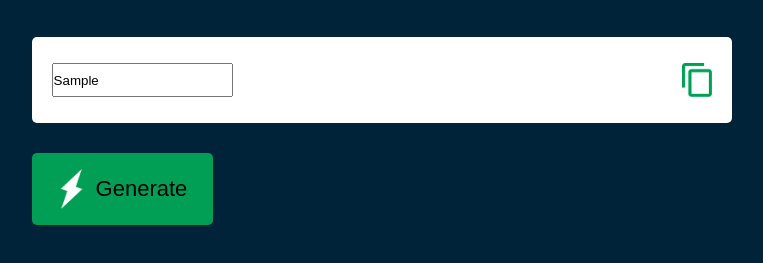
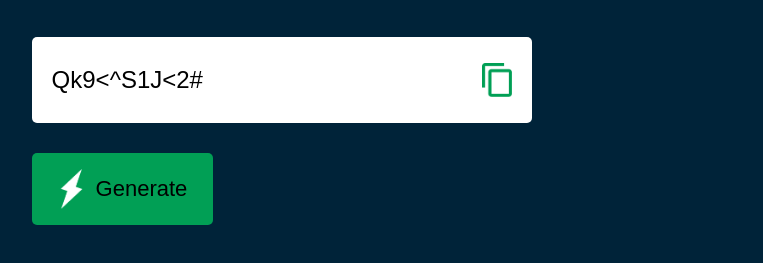
Before and after one commit to raut-jagdish/Random-Password, a plain HTML site: page index.html in a window 1280 px wide. Both pictures are taken after typing "Sample" into the empty fields and a click on the button "Generate". Shown: the part 271-534 px from the top of the page, without its empty margins (122-885 px from the left). Drawn offline with Linux system fonts and the light colour scheme.

Commit message:
Add files via upload

```diff
--- a/index.css
+++ b/index.css
@@ -12,7 +12,7 @@ body{
 .container{
     margin:12%;
     width: 90%;
-    max-width: 700px;
+    max-width: 500px;
 }
 
 .display{
@@ -62,3 +62,9 @@ body{
     border-radius: 5px;
     cursor: pointer;
 }
+
+.display input{
+    outline: 0;
+    border: 0;
+    font-size: 24px;
+}
--- a/index.html
+++ b/index.html
@@ -14,7 +14,7 @@
             <img src="images/copy.png">
         </div>
         <div>
-            <button><img src="images/generate.png"> Generate</button>
+            <button onclick="createpassword()"><img src="images/generate.png"> Generate</button>
         </div>
 
     </div>
--- a/index.js
+++ b/index.js
@@ -6,11 +6,17 @@ const lowerCaseLetters="abcdefghijklmnopqrstuvwxyz";
 let specialCharacters = "!@#$%^&*()_+=-`;:,./?{}|[]\"~<> ";
 let numbers = "0123456789";
 
-function showPassword(){
-	var x = document.getElementById("show_hide").checked;
-	if(x){
-		passwordbox.type = "text";
-	}else{
-		passwordbox.type = "password";
+const allchars = UpperCaseLetters+lowerCaseLetters+numbers+specialCharacters;
+
+function createpassword(){
+	let password ="";
+	password+= UpperCaseLetters[Math.floor(Math.random()*UpperCaseLetters.length)];
+	password+= lowerCaseLetters[Math.floor(Math.random()*lowerCaseLetters.length)];
+	password+= numbers[Math.floor(Math.random()*numbers.length)];
+	password+= specialCharacters[Math.floor(Math.random()*specialCharacters.length)];
+
+	while(length>password.length){
+		password+=allchars[Math.floor(Math.random()*allchars.length)];
 	}
+	passwordbox.value=password;
 }
```
